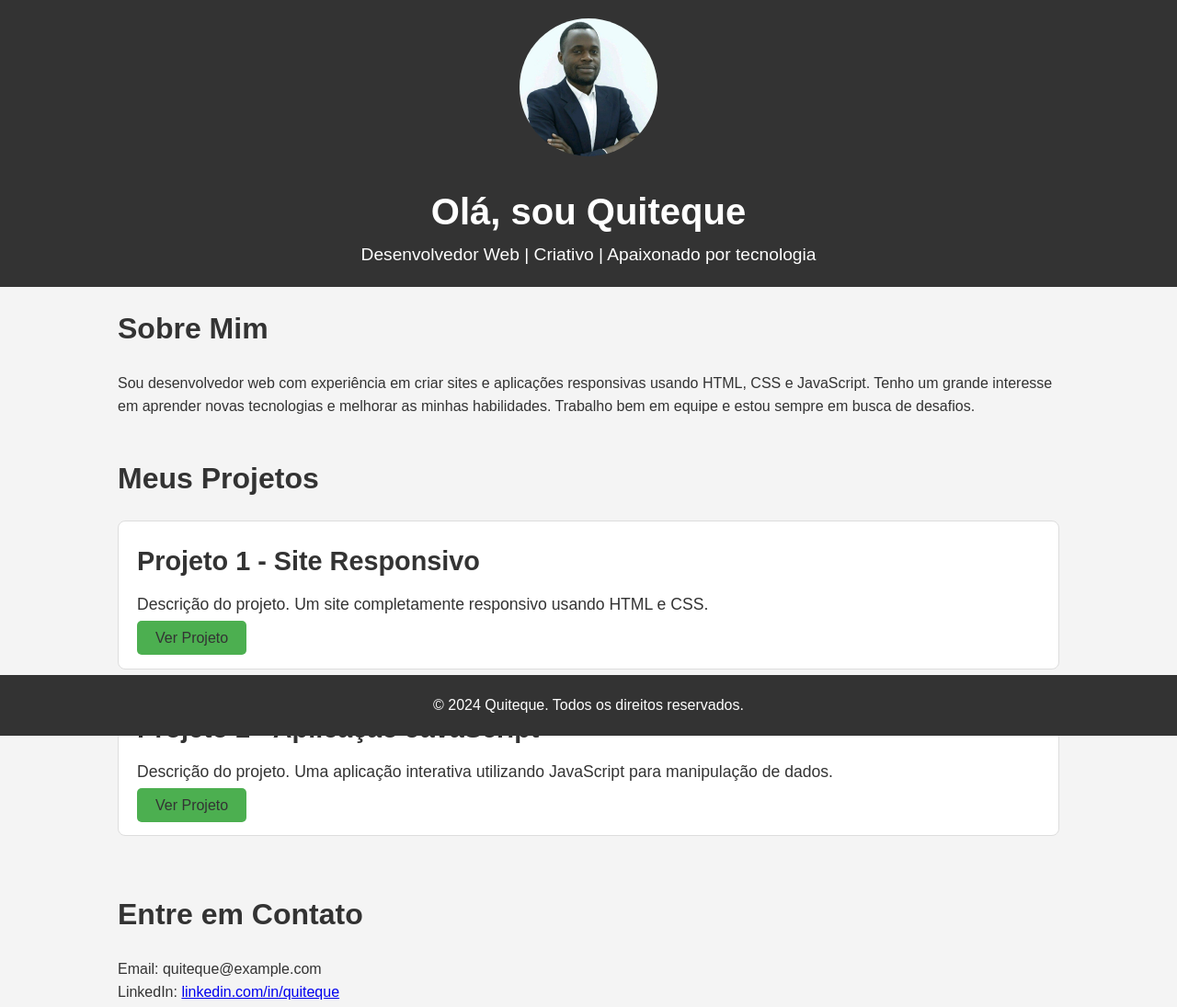
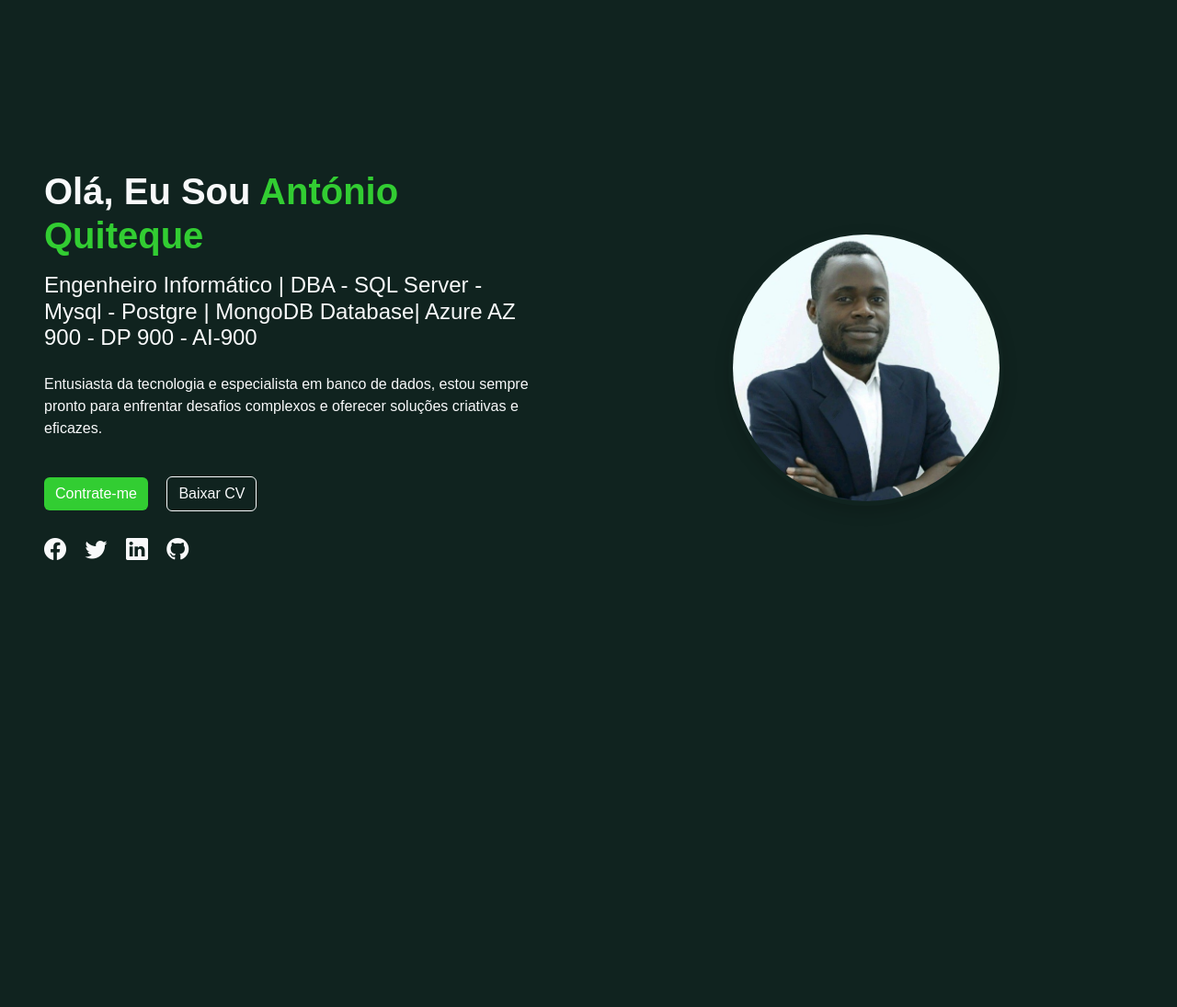
Before and after one commit to Quiteque/portifolio, a plain HTML site: page index.html in a window 1280 px wide. Shown: the whole page at 92% size. After the commit the page ends 800 px from the top, so only its background shows below. Drawn offline with nearby package versions, Linux system fonts and the light colour scheme.

Commit message:
Mensagem do commit

```diff
--- a/index.html
+++ b/index.html
@@ -3,55 +3,45 @@
 <head>
     <meta charset="UTF-8">
     <meta name="viewport" content="width=device-width, initial-scale=1.0">
-    <title>Portfólio de Quiteque</title>
+    <title>António Quiteque - Portfólio</title>
+    <!-- Bootstrap CSS -->
+    <link href="https://cdn.jsdelivr.net/npm/bootstrap@5.3.2/dist/css/bootstrap.min.css" rel="stylesheet">
+    <!-- Custom CSS -->
     <link rel="stylesheet" href="style.css">
 </head>
-<body>
-    <!-- Cabeçalho -->
-    <header>
-        <div class="container">
-            <img src="images/profile.jpg" alt="Foto de Quiteque" class="profile-img">
-            <h1>Olá, sou Quiteque</h1>
-            <p>Desenvolvedor Web | Criativo | Apaixonado por tecnologia</p>
-        </div>
-    </header>
-
-    <!-- Seção Sobre Mim -->
-    <section id="sobre">
-        <div class="container">
-            <h2>Sobre Mim</h2>
-            <p>Sou desenvolvedor web com experiência em criar sites e aplicações responsivas usando HTML, CSS e JavaScript. Tenho um grande interesse em aprender novas tecnologias e melhorar as minhas habilidades. Trabalho bem em equipe e estou sempre em busca de desafios.</p>
-        </div>
-    </section>
-
-    <!-- Seção de Projetos -->
-    <section id="projetos">
-        <div class="container">
-            <h2>Meus Projetos</h2>
-            <div class="projeto">
-                <h3>Projeto 1 - Site Responsivo</h3>
-                <p>Descrição do projeto. Um site completamente responsivo usando HTML e CSS.</p>
-                <a href="https://linkdoprojeto.com" target="_blank">Ver Projeto</a>
+<body class="bg-green-dark text-light">
+    <div class="container-fluid vh-100 d-flex align-items-center">
+        <div class="row w-100">
+            <!-- Coluna Esquerda -->
+            <div class="col-md-6 d-flex flex-column justify-content-center px-5">
+                <h1 class="fw-bold mb-3">Olá, Eu Sou <span class="text-green-lime">António Quiteque</span></h1>
+                <h4 class="fw-light">Engenheiro Informático | DBA - SQL Server - Mysql - Postgre | MongoDB Database| Azure AZ 900 - DP 900 - AI-900</h4>
+                <p class="mt-3">
+                    Entusiasta da tecnologia e especialista em banco de dados, estou sempre pronto para enfrentar desafios complexos e oferecer soluções criativas e eficazes.
+                </p>
+                <div class="mt-4">
+                    <button class="btn btn-green-lime me-3">Contrate-me</button>
+                    <a href="António Quiteque cv.pdf" download class="btn btn-outline-light">Baixar CV</a>
+                </div>
+                <div class="social-links mt-4">
+                    <a href="https://www.facebook.com/profile.php?id=100063988661566" class="text-light me-3"><i class="bi bi-facebook"></i></a>
+                    <a href="https://x.com/ANQuiteque" class="text-light me-3"><i class="bi bi-twitter"></i></a>
+                    <a href="https://www.linkedin.com/in/ant%C3%B3nio-quiteque-071504b2/" class="text-light me-3"><i class="bi bi-linkedin"></i></a>
+                    <a href="https://github.com/Quiteque/" class="text-light"><i class="bi bi-github"></i></a>
+                </div>
             </div>
-            <div class="projeto">
-                <h3>Projeto 2 - Aplicação JavaScript</h3>
-                <p>Descrição do projeto. Uma aplicação interativa utilizando JavaScript para manipulação de dados.</p>
-                <a href="https://linkdoprojeto.com" target="_blank">Ver Projeto</a>
+            <!-- Coluna Direita -->
+            <div class="col-md-6 d-flex justify-content-center align-items-center">
+                <div class="image-container">
+                    <img src="images/profile.jpg" alt="Foto de António Quiteque" class="rounded-circle shadow">
+                </div>
             </div>
         </div>
-    </section>
+    </div>
 
-    <!-- Seção de Contato -->
-    <section id="contato">
-        <div class="container">
-            <h2>Entre em Contato</h2>
-            <p>Email: quiteque@example.com</p>
-            <p>LinkedIn: <a href="https://linkedin.com/in/quiteque">linkedin.com/in/quiteque</a></p>
-        </div>
-    </section>
-
-    <footer>
-        <p>&copy; 2024 Quiteque. Todos os direitos reservados.</p>
-    </footer>
+    <!-- Bootstrap JS -->
+    <script src="https://cdn.jsdelivr.net/npm/bootstrap@5.3.2/dist/js/bootstrap.bundle.min.js"></script>
+    <!-- Bootstrap Icons -->
+    <link href="https://cdn.jsdelivr.net/npm/bootstrap-icons/font/bootstrap-icons.css" rel="stylesheet">
 </body>
 </html>
--- a/style.css
+++ b/style.css
@@ -1,90 +1,51 @@
-/* Resetando o estilo padrão */
-* {
-    margin: 0;
-    padding: 0;
-    box-sizing: border-box;
+/* Fundo verde escuro */
+body {
+    background-color: #10231f; /* Tom do fundo do CV */
+    font-family: 'Arial', sans-serif;
 }
 
-body {
-    font-family: Arial, sans-serif;
-    line-height: 1.6;
-    background-color: #f4f4f4;
-    color: #333;
+/* Títulos com destaque em verde-limão */
+h1 span {
+    color: #32cd32; /* Verde limão */
 }
 
-.container {
-    width: 80%;
-    margin: 0 auto;
+.image-container img {
+    width: 300px;
+    height: 300px;
+    object-fit: cover;
+    border: 5px solid #10231f;
+    transition: transform 0.3s ease;
 }
 
-header {
-    background: #333;
-    color: #fff;
-    padding: 20px 0;
-    text-align: center;
+/* Zoom na imagem ao passar o mouse */
+.image-container img:hover {
+    transform: scale(1.1);
 }
 
-header .profile-img {
-    border-radius: 50%;
-    width: 150px;
-    height: 150px;
-    object-fit: cover;
-    margin-bottom: 20px;
+/* Links das redes sociais */
+.social-links a {
+    font-size: 1.5rem;
+    transition: transform 0.3s ease;
 }
 
-header h1 {
-    font-size: 2.5em;
+.social-links a:hover {
+    transform: scale(1.2);
+    color: #32cd32;
 }
 
-header p {
-    font-size: 1.2em;
+/* Botões */
+.btn-green-lime {
+    background-color: #32cd32;
+    border: none;
+    color: #fff;
+    transition: background-color 0.3s ease;
 }
 
-section {
-    padding: 20px 0;
+.btn-green-lime:hover {
+    background-color: #28a745; /* Tom ligeiramente mais escuro */
 }
 
-section h2 {
-    font-size: 2em;
-    margin-bottom: 20px;
+.btn-outline-light:hover {
+    background-color: #fff;
+    color: #10231f;
 }
-
-.projeto {
-    background: #fff;
-    border: 1px solid #ddd;
-    margin-bottom: 20px;
-    padding: 20px;
-    border-radius: 8px;
-}
-
-.projeto h3 {
-    font-size: 1.8em;
-    margin-bottom: 10px;
-}
-
-.projeto p {
-    font-size: 1.1em;
-    margin-bottom: 10px;
-}
-
-.projeto a {
-    text-decoration: none;
-    color: #333;
-    background-color: #4CAF50;
-    padding: 10px 20px;
-    border-radius: 5px;
-}
-
-.projeto a:hover {
-    background-color: #45a049;
-}
-
-footer {
-    background: #333;
-    color: #fff;
-    text-align: center;
-    padding: 20px 0;
-    position: fixed;
-    width: 100%;
-    bottom: 0;
-}
```
Also changed, not shown: 1 other file.
